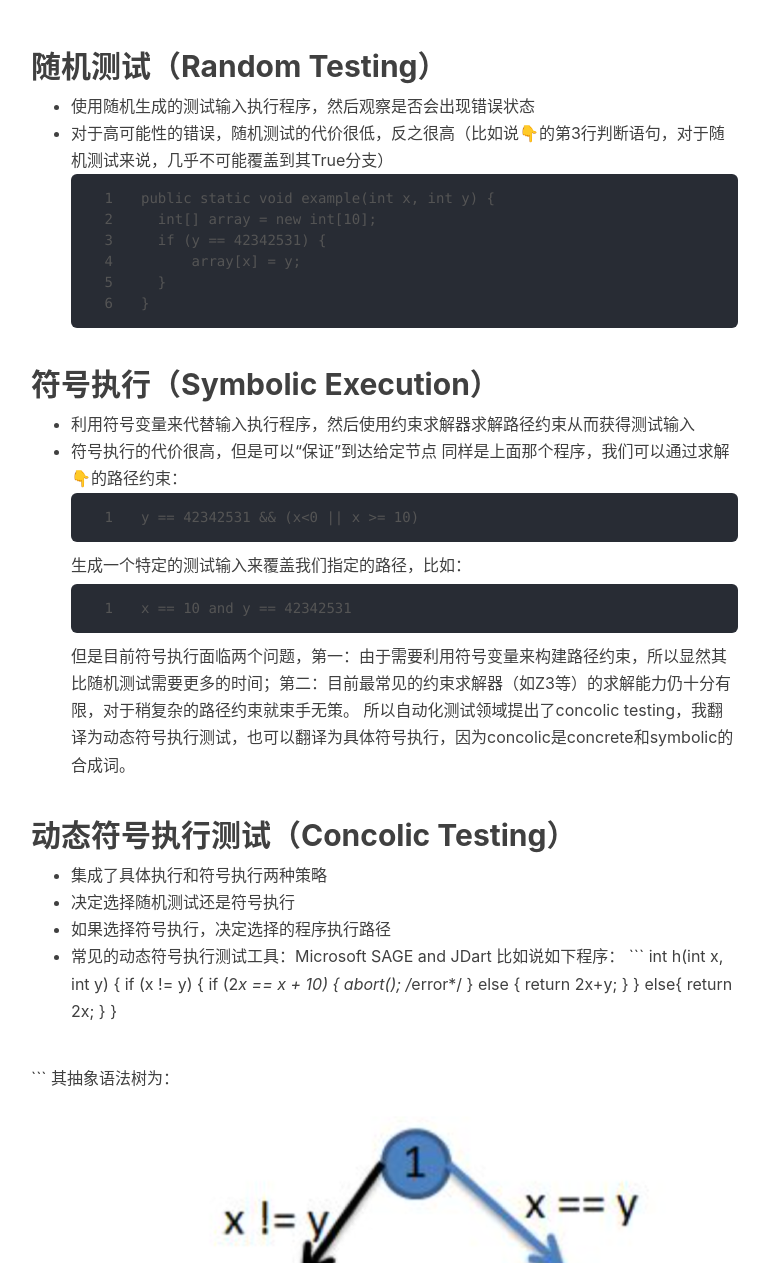
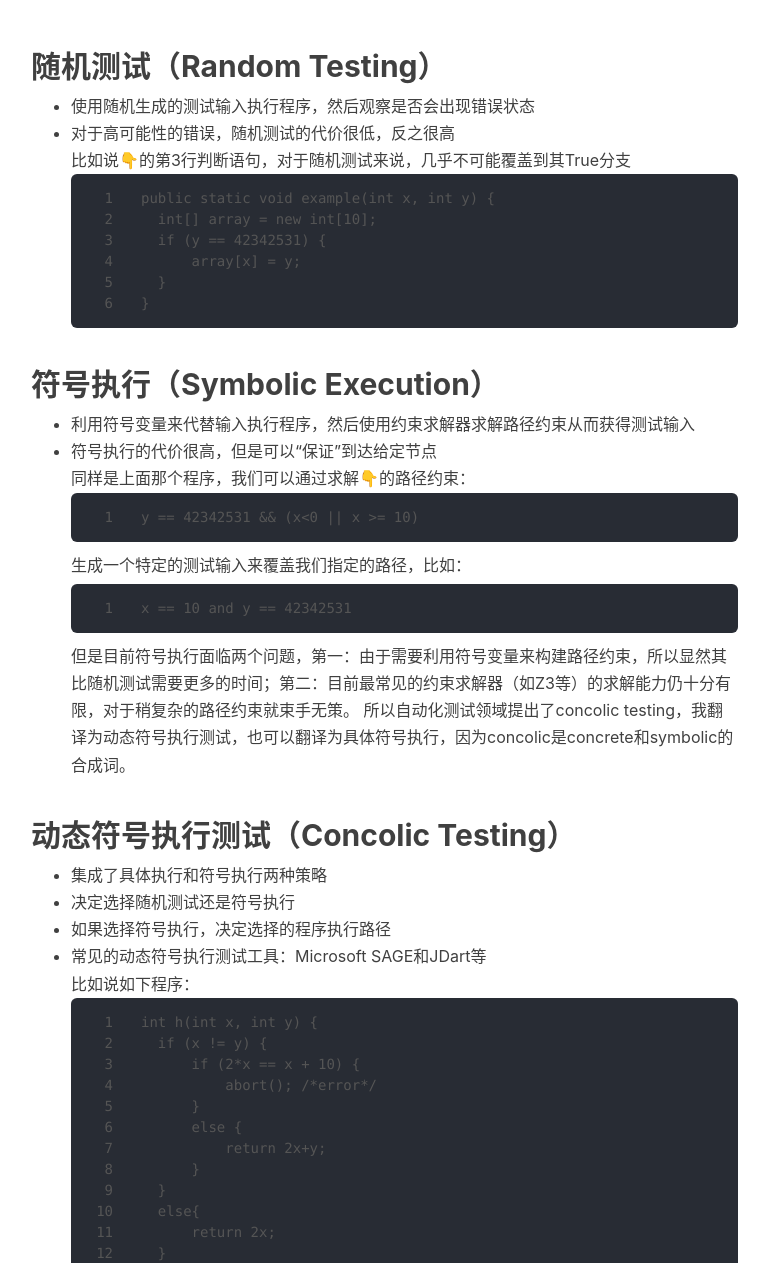
Before and after one commit to pxzhang94/pxzhang94.github.io, a Jekyll site: the page built from _posts/2018-09-29-concolic-testing-1.md, in a window 1280 px wide and 1400 px high, scrolled down 386 px. Shown: the part 137-1400 px from the top of the window, without its empty margins (234-1003 px from the left). Built offline with Jekyll 4.4.1, drawn with Linux system fonts in a browser that asks for light colours; nearby versions of some CDN libraries; comment, search, counter and statistics services are not loaded; some of the changed text lies outside the part shown.

Commit message:
update blog

````diff
--- a/_posts/2018-09-29-concolic-testing-1.md
+++ b/_posts/2018-09-29-concolic-testing-1.md
@@ -12,7 +12,8 @@ tags:
 
 ## 随机测试（Random Testing）
 - 使用随机生成的测试输入执行程序，然后观察是否会出现错误状态
-- 对于高可能性的错误，随机测试的代价很低，反之很高（比如说👇的第3行判断语句，对于随机测试来说，几乎不可能覆盖到其True分支）
+- 对于高可能性的错误，随机测试的代价很低，反之很高<br/>
+比如说👇的第3行判断语句，对于随机测试来说，几乎不可能覆盖到其True分支
 ```
 public static void example(int x, int y) {
 	int[] array = new int[10];
@@ -24,7 +25,7 @@ public static void example(int x, int y) {
 
 ## 符号执行（Symbolic Execution）
 - 利用符号变量来代替输入执行程序，然后使用约束求解器求解路径约束从而获得测试输入
-- 符号执行的代价很高，但是可以“保证”到达给定节点
+- 符号执行的代价很高，但是可以“保证”到达给定节点<br/>
 同样是上面那个程序，我们可以通过求解👇的路径约束：
 ```
 y == 42342531 && (x<0 || x >= 10)
@@ -40,7 +41,7 @@ x == 10 and y == 42342531
 - 集成了具体执行和符号执行两种策略
 - 决定选择随机测试还是符号执行
 - 如果选择符号执行，决定选择的程序执行路径
-- 常见的动态符号执行测试工具：Microsoft SAGE and JDart
+- 常见的动态符号执行测试工具：Microsoft SAGE和JDart等<br/>
 比如说如下程序：
 ```
 int h(int x, int y) {
@@ -56,11 +57,10 @@ int h(int x, int y) {
 		return 2x;
 	}
 }
-
 ```
 其抽象语法树为：
 ![抽象语法树](http://pxzhang94.github.io/img/posts/concolic_testing_1.png)
-如👆图所示，黑色箭头表示随机测试，蓝色箭头表示符号执行
+如👆图所示，黑色箭头表示随机测试，蓝色箭头表示符号执行.
 
 ## 常见动态符号执行策略
 事实上，绝大多数动态符号执行测试策略仅执行一遍随机测试，更多的是关注随后符号执行路径的调度，这导致相关算法性能距离[最优调度策略](http://pxzhang94.github.io/2018/10/01/concolic_testing_2)有极大的差距。
````
Also changed, not shown: img/posts/concolic_testing_1.png, 3 other files.
